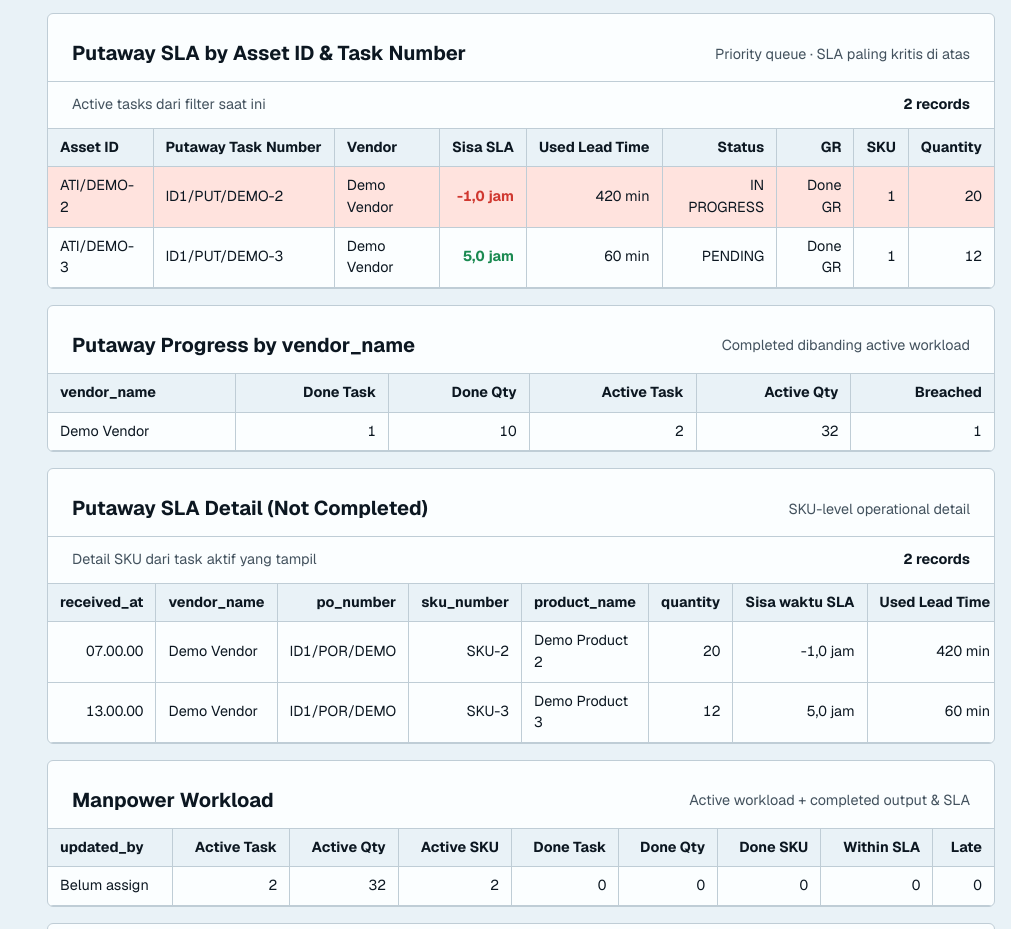
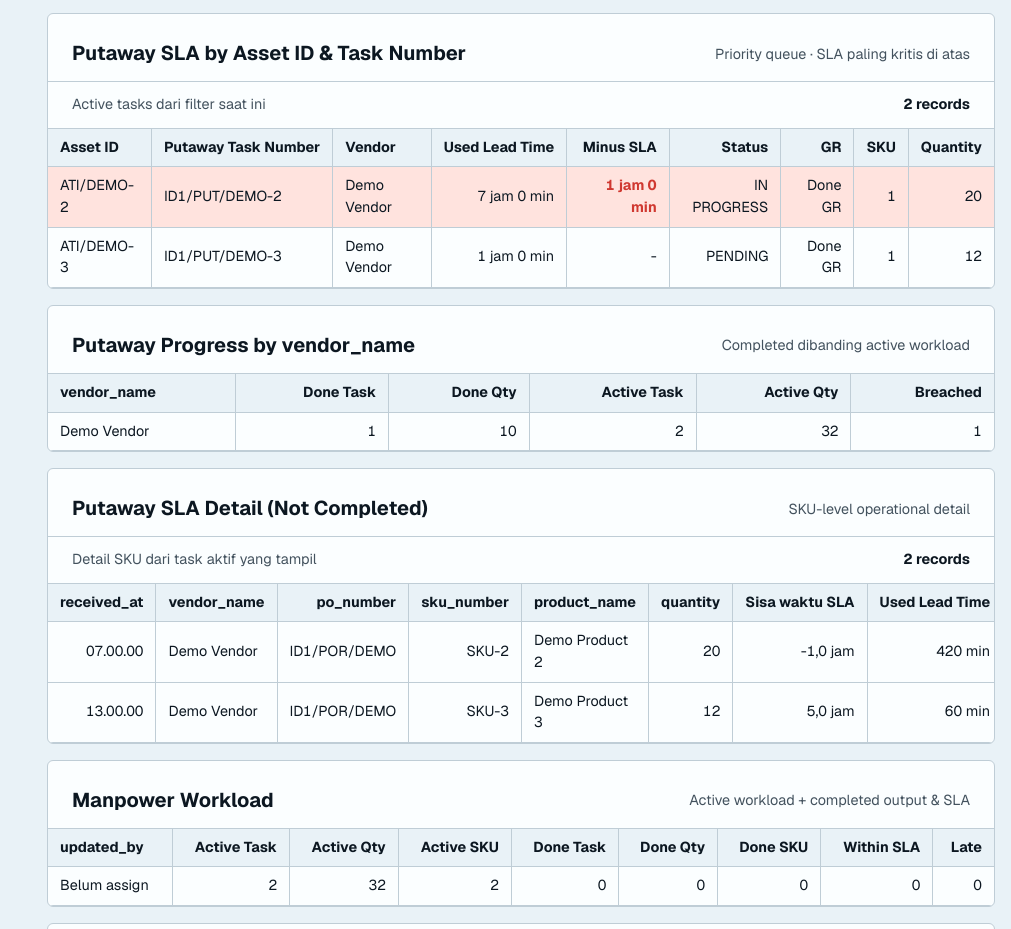
Before and after one commit to Returnbydead/inventory-control-tower-cbt, a website: page public/preview/putaway-superset-ledger.html in a window 1280 px wide. Shown: the part 840-1769 px from the top of the page, without its empty margins (269-1280 px from the left). Drawn offline with nearby package versions, Linux system fonts and the light colour scheme.

Commit message:
fix: clarify putaway SLA durations

```diff
--- a/public/preview/putaway-superset-ledger.html
+++ b/public/preview/putaway-superset-ledger.html
@@ -415,7 +415,7 @@
             <div class="toolbar"><span>Active tasks dari filter saat ini</span><strong id="queueCount">0 records</strong></div>
             <div class="table-shell tall">
               <table>
-                <thead><tr><th class="left">Asset ID</th><th class="left">Putaway Task Number</th><th class="left">Vendor</th><th>Sisa SLA</th><th>Used Lead Time</th><th>Status</th><th>GR</th><th>SKU</th><th>Quantity</th></tr></thead>
+                <thead><tr><th class="left">Asset ID</th><th class="left">Putaway Task Number</th><th class="left">Vendor</th><th>Used Lead Time</th><th>Minus SLA</th><th>Status</th><th>GR</th><th>SKU</th><th>Quantity</th></tr></thead>
                 <tbody id="queueBody"></tbody>
               </table>
             </div>
@@ -481,6 +481,13 @@
     const formatHours = minutes => Number.isFinite(Number(minutes))
       ? `${decimal.format(Number(minutes) / 60)} jam`
       : "—";
+    const formatDuration = minutes => {
+      if (!Number.isFinite(Number(minutes))) return "-";
+      const totalMinutes = Math.round(Math.abs(Number(minutes)));
+      const hours = Math.floor(totalMinutes / 60);
+      const remainder = totalMinutes % 60;
+      return `${integer.format(hours)} jam ${integer.format(remainder)} min`;
+    };
     const formatTime = value => value
       ? new Date(value).toLocaleTimeString("id-ID", { timeZone: "Asia/Jakarta", hour: "2-digit", minute: "2-digit", second: "2-digit" })
       : "—";
@@ -612,8 +619,8 @@
         { className: "left", value: row => row.package_label || "Asset ID belum linked" },
         { className: "left", value: row => row.task_number || "Task belum linked" },
         { className: "left", value: row => row.vendor_name || "Vendor belum linked" },
-        { className: row => numberValue(row.remaining_minutes) < 0 ? "sla-negative" : "sla-positive", value: row => formatHours(row.remaining_minutes) },
-        { value: row => `${integer.format(numberValue(row.elapsed_minutes))} min` },
+        { value: row => formatDuration(row.elapsed_minutes) },
+        { className: row => numberValue(row.remaining_minutes) < 0 ? "sla-negative" : "", value: row => numberValue(row.remaining_minutes) < 0 ? formatDuration(row.remaining_minutes) : "-" },
         { value: row => labelStatus(row.status) },
         { value: row => row.received_at ? "Done GR" : "GR not linked" },
         { value: row => integer.format(numberValue(row.sku_count)) },
```
Also changed, not shown: test/putaway-superset-ledger-ui.test.js (+4 -2 lines).
